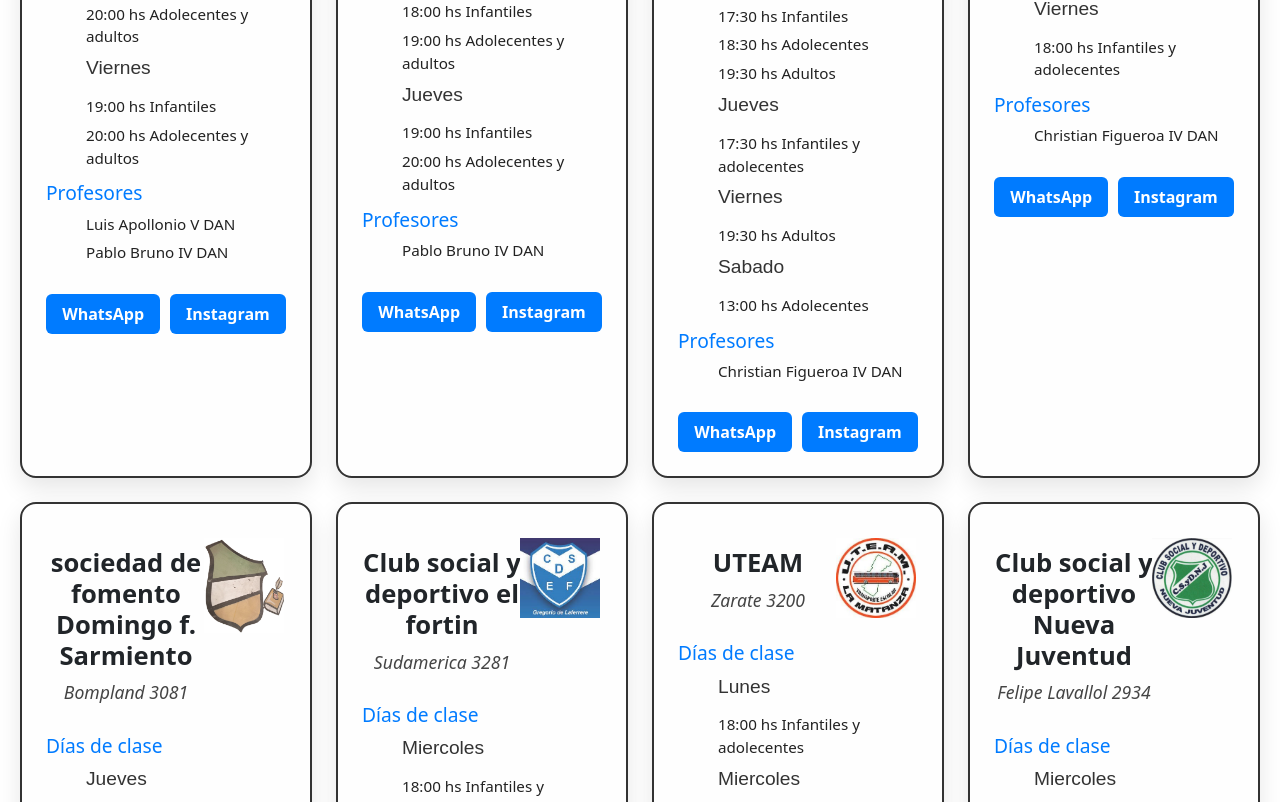
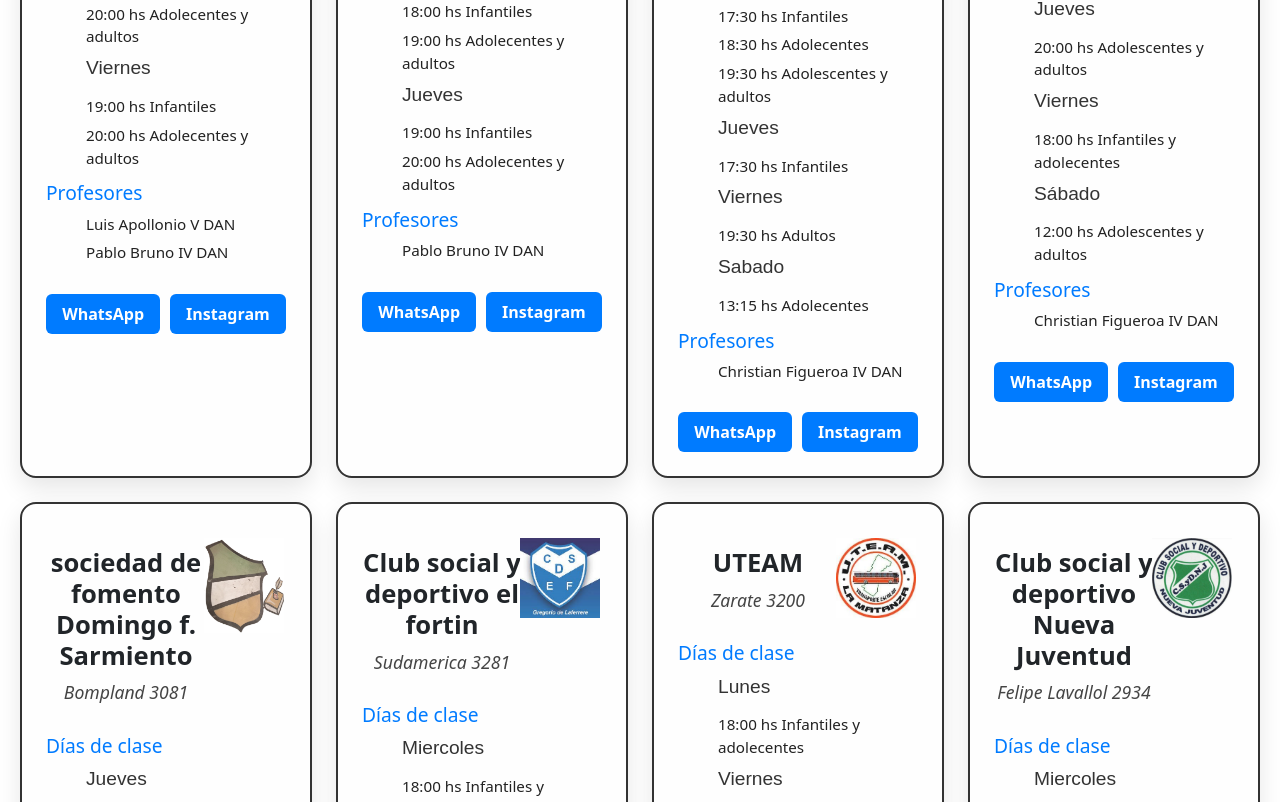
Before and after one commit to hitman2303/pagina-enat, a React (Vite) app: page / in a window 1280 px wide. Shown: the part 3556-4358 px from the top of the page. Built offline with nearby package versions, Linux system fonts and the light colour scheme.

Commit message:
cambios horarios in App.jsx

```diff
--- a/src/App.jsx
+++ b/src/App.jsx
@@ -279,13 +279,13 @@ const items = [
         <p>Martes</p>
           <li>17:30 hs Infantiles</li>
           <li>18:30 hs Adolecentes</li>
-          <li>19:30 hs Adultos</li>
+          <li>19:30 hs Adolescentes y adultos</li>
         <p>Jueves</p>
-          <li>17:30 hs Infantiles y adolecentes</li>
+          <li>17:30 hs Infantiles</li>
         <p>Viernes</p>
         <li>19:30 hs Adultos</li>
         <p>Sabado</p>
-          <li>13:00 hs Adolecentes</li>
+          <li>13:15 hs Adolecentes</li>
         </ul>
       ],
       instructores: [
@@ -305,8 +305,12 @@ const items = [
         <ul>
         <p>Miercoles</p>
           <li>19:00 hs Infantiles y adolecentes</li>
+          <p>Jueves</p>
+          <li>20:00 hs Adolescentes y adultos</li>
         <p>Viernes</p>
         <li>18:00 hs Infantiles y adolecentes</li>
+          <p>Sábado</p>
+          <li>12:00 hs Adolescentes y adultos</li>
         </ul>
       ],
       instructores: [
@@ -373,7 +377,7 @@ const items = [
         <ul>
         <p>Lunes</p>
           <li>18:00 hs Infantiles y adolecentes</li>
-        <p>Miercoles</p>
+        <p>Viernes</p>
           <li>18:00 hs Infantiles y adolecentes</li>
         </ul>
       ],
@@ -409,7 +413,7 @@ const items = [
     redes: [
       { nombre: 'Instagram', url: 'https://instagram.com/Taekwondo_do_vallejosfilippe' },
       { nombre: 'Facebook', url: 'https://www.facebook.com/Taekwondo Federación caballito' },
-      { nombre: 'TikTok', url: 'https://www.tiktok.com/@taekwondovallejos' }
+      { nombre: 'TikTok', url: 'https://www.tiktok.com/@lautaro_taekwondoitf' }
     ]
     }
   ]
```
